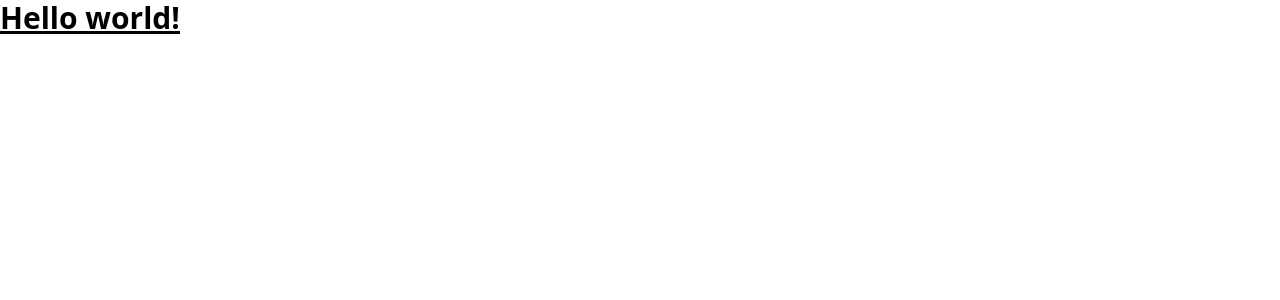
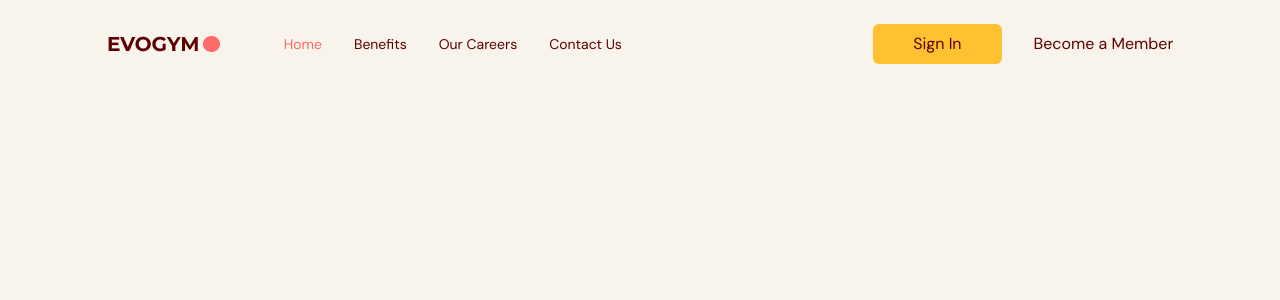
Before and after one commit to ahmedwagih96/Gym, a React (Vite) app: page / in a window 1280 px wide. Shown: the top 300 px of the page. Built offline with nearby package versions, Linux system fonts and the light colour scheme.

Commit message:
created the header

```diff
--- a/src/App.tsx
+++ b/src/App.tsx
@@ -1,11 +1,31 @@
+import Navbar from "@/scenes/navbar";
+import { useEffect, useState } from "react";
+import { SelectedPage } from "./shared/types";
+function App() {
+  const [isTopOfPage, setIsTopOfPage] = useState<boolean>(true);
+  const [selectedPage, setSelectedPage] = useState<SelectedPage>(SelectedPage.Home);
+  useEffect(() => {
+    const handleScroll = () => {
+      if (window.scrollY === 0) {
+        setIsTopOfPage(true);
+        setSelectedPage(SelectedPage.Home);
+      }
+      if (window.scrollY !== 0) setIsTopOfPage(false);
+    };
 
-function App() {
+    window.addEventListener("scroll", handleScroll);
 
+    return () => window.removeEventListener("scroll", handleScroll);
+  }, []);
   return (
-    <h1 className="text-3xl font-bold underline">
-      Hello world!
-    </h1>
-  )
+    <div className="app bg-gray-20">
+      <Navbar
+        isTopOfPage = {isTopOfPage}
+        selectedPage = {selectedPage}
+        setSelectedPage ={setSelectedPage}
+      />
+    </div>
+  );
 }
 
-export default App
+export default App;
--- /dev/null
+++ b/src/hooks/useMediaQuery.ts
@@ -0,0 +1,19 @@
+import { useState, useEffect } from "react";
+
+const useMediaQuery = (query: string) => {
+  const [matches, setMatches] = useState(false);
+
+  useEffect(() => {
+    const media = window.matchMedia(query);
+    if (media.matches !== matches) {
+      setMatches(media.matches);
+    }
+    const listener = () => setMatches(media.matches);
+    window.addEventListener("resize", listener);
+    return () => window.removeEventListener("resize", listener);
+  }, [matches, query]);
+
+  return matches;
+};
+
+export default useMediaQuery;
--- a/src/index.css
+++ b/src/index.css
@@ -1,3 +1,12 @@
+@import url('https://fonts.googleapis.com/css2?family=DM+Sans:wght@400;700&family=Montserrat:wght@700&display=swap');
 @tailwind base;
 @tailwind components;
 @tailwind utilities;
+
+
+html,body,#root,.app{
+    height: 100%;
+    width: 100%;
+    font-family: 'DM Sans', sans-serif;
+    @apply text-gray-500
+}
--- /dev/null
+++ b/src/scenes/navbar/Link.tsx
@@ -0,0 +1,23 @@
+import { SelectedPage } from "@/shared/types"
+import AnchorLink from "react-anchor-link-smooth-scroll"
+
+type Props = {
+    page: string,
+    selectedPage: SelectedPage,
+    setSelectedPage: (value: SelectedPage)=> void
+}
+
+function Link({page, selectedPage, setSelectedPage}: Props) {
+    const lowerCasePage = page.toLowerCase().replace(/ /g, "") as SelectedPage
+  return (
+    <AnchorLink
+        href={`#${lowerCasePage}`}
+        className={`${selectedPage === lowerCasePage? "text-primary-500" :""} duration-500 hover:text-primary-300`}
+        onClick={()=> setSelectedPage(lowerCasePage)}
+    >
+        {page}
+    </AnchorLink>
+  )
+}
+
+export default Link
--- /dev/null
+++ b/src/scenes/navbar/index.tsx
@@ -0,0 +1,112 @@
+import { useState } from "react";
+import { Bars3Icon, XMarkIcon } from "@heroicons/react/24/solid";
+import Logo from "@/assets/Logo.png";
+import Link from "./Link";
+import { SelectedPage } from "@/shared/types";
+import useMediaQuery from "@/hooks/useMediaQuery";
+import ActionButton from "@/shared/ActionButton";
+
+type Props = {
+  isTopOfPage: boolean;
+  selectedPage: SelectedPage;
+  setSelectedPage: (value: SelectedPage) => void;
+};
+
+function Navbar({ isTopOfPage, selectedPage, setSelectedPage }: Props) {
+  //Tailwind Shortcut
+  const flexBetween = "flex items-center justify-between";
+  //Active Navbar Link
+  const [isMenuToggled, setIsMenuToggled] = useState<boolean>(false);
+  //Media Query ;
+  const isAboveMediumScreens = useMediaQuery("(min-width: 1060px)");
+  const headerBackground = isTopOfPage ? "" : "bg-primary-100 drop-shadow";
+  return (
+    <header
+      className={`${flexBetween} ${headerBackground} fixed top-0 z-30 w-full py-6`}
+    >
+      <div className={`${flexBetween} mx-auto w-5/6`}>
+        <div className={`${flexBetween} w-full gap-16`}>
+          {/* LEFT SIDE */}
+          <img src={Logo} alt="Logo" />
+
+          {/* RIGHT SIDE */}
+          {isAboveMediumScreens ? (
+            <div className={`${flexBetween} w-full`}>
+              <nav className={`${flexBetween} gap-8 text-sm`}>
+                <Link
+                  selectedPage={selectedPage}
+                  setSelectedPage={setSelectedPage}
+                  page="Home"
+                />
+                <Link
+                  selectedPage={selectedPage}
+                  setSelectedPage={setSelectedPage}
+                  page="Benefits"
+                />
+                <Link
+                  selectedPage={selectedPage}
+                  setSelectedPage={setSelectedPage}
+                  page="Our Careers"
+                />
+                <Link
+                  selectedPage={selectedPage}
+                  setSelectedPage={setSelectedPage}
+                  page="Contact Us"
+                />
+              </nav>
+              <div className={`${flexBetween} gap-8`}>
+                <ActionButton setSelectedPage={setSelectedPage}>
+                  Sign In
+                </ActionButton>
+                <p>Become a Member</p>
+              </div>
+            </div>
+          ) : (
+            <button
+              className="rounded-full bg-secondary-500 p-2"
+              onClick={() => setIsMenuToggled(!isMenuToggled)}
+            >
+              <Bars3Icon className="h-6 w-6 text-white" />
+            </button>
+          )}
+        </div>
+      </div>
+
+      {/* MOBILE MENU MODAL */}
+      {!isAboveMediumScreens && isMenuToggled && (
+        <div className="fixed right-0 bottom-0 z-40 h-full w-[300px] bg-primary-100 drop-shadow-lg">
+          <div className="flex justify-end p-12">
+            <button onClick={() => setIsMenuToggled(!isMenuToggled)}>
+              <XMarkIcon className="h-6 w-6 text-gray-400" />
+            </button>
+          </div>
+          {/* MENU ITEMS */}
+          <nav className="ml-[33%] flex flex-col gap-10 text-2xl">
+            <Link
+              selectedPage={selectedPage}
+              setSelectedPage={setSelectedPage}
+              page="Home"
+            />
+            <Link
+              selectedPage={selectedPage}
+              setSelectedPage={setSelectedPage}
+              page="Benefits"
+            />
+            <Link
+              selectedPage={selectedPage}
+              setSelectedPage={setSelectedPage}
+              page="Our Careers"
+            />
+            <Link
+              selectedPage={selectedPage}
+              setSelectedPage={setSelectedPage}
+              page="Contact Us"
+            />
+          </nav>
+        </div>
+      )}
+    </header>
+  );
+}
+
+export default Navbar;
--- /dev/null
+++ b/src/shared/ActionButton.tsx
@@ -0,0 +1,21 @@
+import AnchorLink from "react-anchor-link-smooth-scroll";
+import { SelectedPage } from "./types";
+
+type Props = {
+  children: React.ReactNode;
+  setSelectedPage: (value: SelectedPage) => void;
+};
+
+function ActionButton({ children, setSelectedPage }: Props) {
+  return (
+    <AnchorLink
+      className="duration-300 rounded-md bg-secondary-500 px-10 py-2 hover:bg-primary-500 hover:text-white"
+      onClick={() => setSelectedPage(SelectedPage.ContactUs)}
+      href={`#${SelectedPage.ContactUs}`}
+    >
+      {children}
+    </AnchorLink>
+  );
+}
+
+export default ActionButton;
--- /dev/null
+++ b/src/shared/types.ts
@@ -0,0 +1,6 @@
+export enum SelectedPage {
+    Home = 'home',
+    Benefits = 'benefits',
+    OurClasses = 'ourclasses',
+    ContactUs = 'contactus'
+}
```
